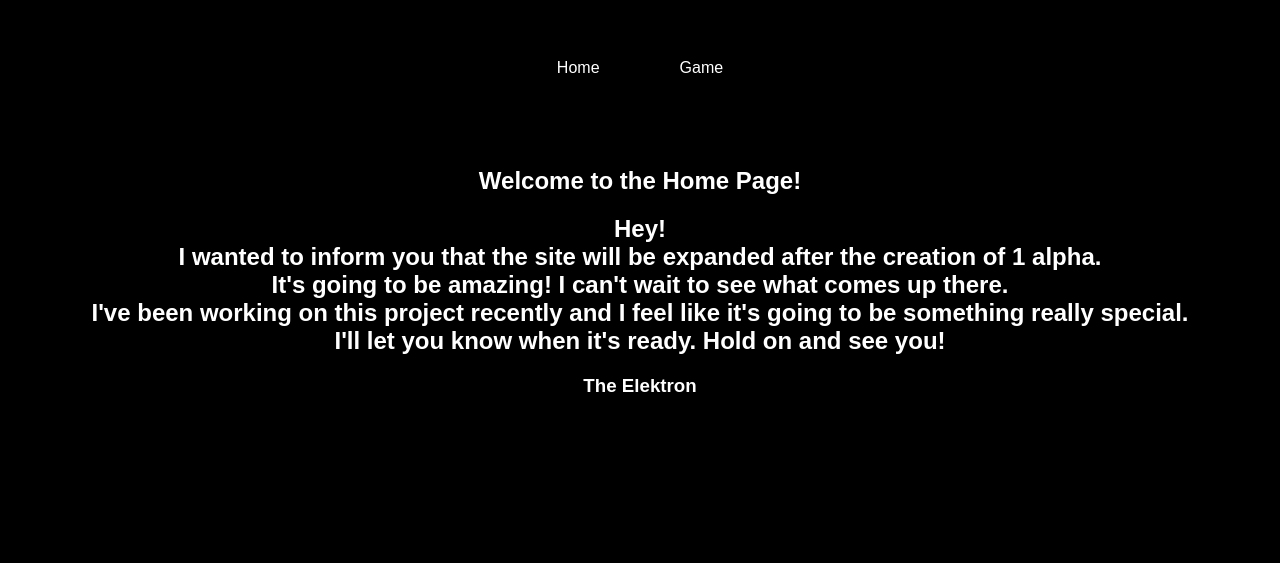
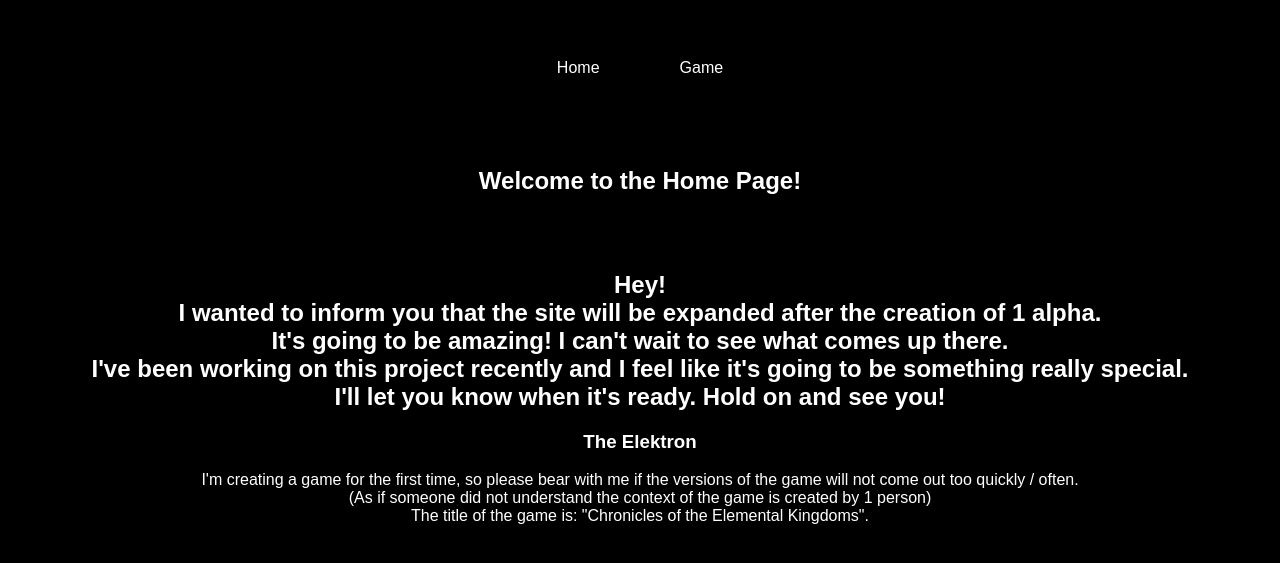
Before and after one commit to TheElektron/home, a plain HTML site: page index.html in a window 1280 px wide. Shown: the part 81-644 px from the top of the page. Drawn offline with Linux system fonts and the light colour scheme.

Commit message:
Update index.html

```diff
--- a/index.html
+++ b/index.html
@@ -54,8 +54,9 @@
     <!-- Add other tabs here if you need -->
   </nav>
   <section id="home">
-    <h2>Welcome to the Home Page!</h2>
+    <h2>Welcome to the Home Page!</h2><br><br>
     <!-- Home Page content goes here -->
+<div>
 <center><h1>
 Hey! <br>
 I wanted to inform you that the site will be expanded after the creation of 1 alpha. <br>
@@ -65,7 +66,16 @@ I'll let you know when it's ready. Hold on and see you! <br>
 </h1></center>
 
 <center><h3> The Elektron </h3></center>
-  </section>
+</div>
+
+<div>
+
+I'm creating a game for the first time, so please bear with me if the versions of the game will not come out too quickly / often. <br>
+(As if someone did not understand the context of the game is created by 1 person) <br>
+The title of the game is: "Chronicles of the Elemental Kingdoms". <br>
+
+</div>
+</section>
 
 </body>
 </html>
```
